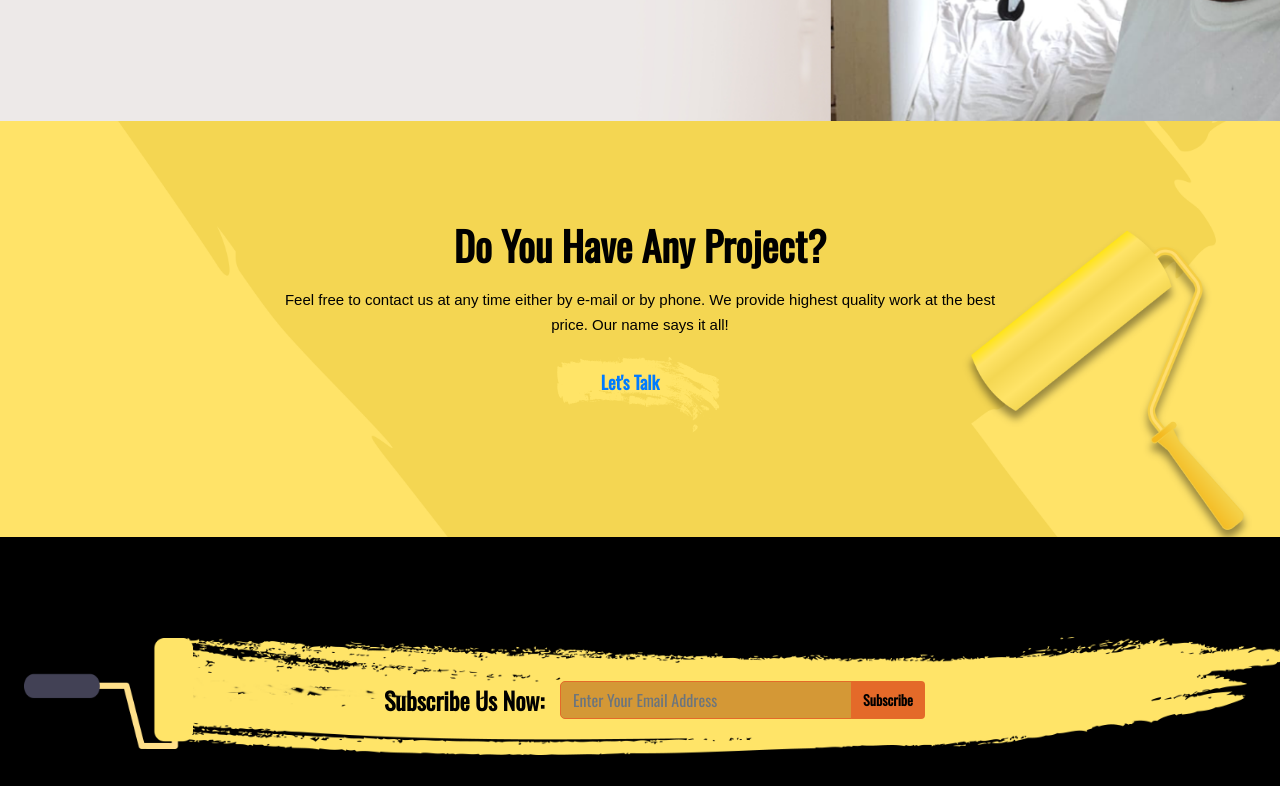
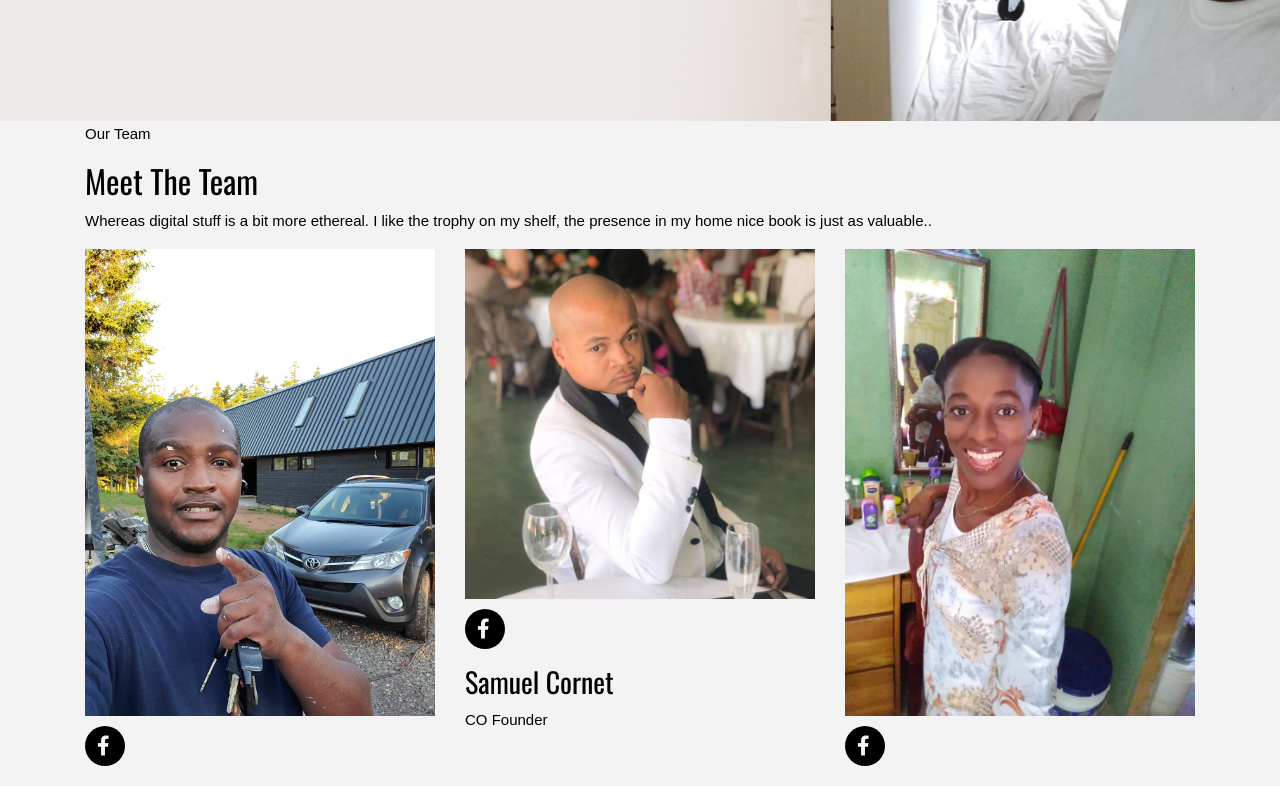
Before and after one commit to cornets28/tru-color-painting, a React (Create React App) app: page /about-us in a window 1280 px wide. Shown: the part 2100-2886 px from the top of the page. Built offline with nearby package versions, Linux system fonts and the light colour scheme.

Commit message:
display the team members

```diff
--- a/src/component/AboutUs.js
+++ b/src/component/AboutUs.js
@@ -2,11 +2,12 @@ import React, { Component } from "react";
 import { Link } from "react-router-dom";
 import { PaintingConsumer } from "../context";
 import Carousel from "./Carousel";
-import { carouselPhotos } from "../data";
+import { carouselPhotos, team } from "../data";
+import TeamMember from "./TeamMember";
 
 export default class AboutUs extends Component {
   state = {
-    carouselPics: carouselPhotos,
+    teamMembers: team,
   };
   render() {
     return (
@@ -130,8 +131,8 @@ export default class AboutUs extends Component {
                   <p>
                     We save you a lot of time. You would not have to keep your
                     house disorganized and messed up with painting materials for
-                    weeks. We ensure the timely completion of
-                    your painting project.
+                    weeks. We ensure the timely completion of your painting
+                    project.
                   </p>
                 </div>
                 <div className="row">
@@ -139,7 +140,7 @@ export default class AboutUs extends Component {
                     <div className="expart">
                       <div className="expart-icon">
                         <span className="flaticon-paint ex-1">
-                          <i class="fad fa-fill-drip"></i>
+                          <i className="fad fa-fill-drip"></i>
                         </span>
                       </div>
                       <div className="expart-content">
@@ -157,7 +158,7 @@ export default class AboutUs extends Component {
                     <div className="expart">
                       <div className="expart-icon">
                         <span className="flaticon-paint-1 ex-1">
-                          <i class="far fa-paint-roller"></i>
+                          <i className="far fa-paint-roller"></i>
                         </span>
                       </div>
                       <div className="expart-content">
@@ -174,7 +175,7 @@ export default class AboutUs extends Component {
                     <div className="expart">
                       <div className="expart-icon">
                         <span className="flaticon-graphic-tool ex-1">
-                          <i class="fad fa-paint-brush"></i>
+                          <i className="fad fa-paint-brush"></i>
                         </span>
                       </div>
                       <div className="expart-content">
@@ -191,7 +192,7 @@ export default class AboutUs extends Component {
                     <div className="expart">
                       <div className="expart-icon">
                         <span className="flaticon-pantone ex-1">
-                          <i class="fad fa-brush"></i>
+                          <i className="fad fa-brush"></i>
                         </span>
                       </div>
                       <div className="expart-content">
@@ -209,6 +210,34 @@ export default class AboutUs extends Component {
             </div>
           </div>
         </section>
+
+        <section className="our-team">
+          <div className="container">
+            <div className="os-content">
+              <p>Our Team</p>
+              <h2>Meet The Team</h2>
+              <p>
+                Whereas digital stuff is a bit more ethereal. I like the trophy
+                on my shelf, the presence in my home nice book is just as
+                valuable..
+              </p>
+            </div>
+            <div className="row">
+              <PaintingConsumer>
+                {(value) => {
+                  return value.teamMembers.map((member) => {
+                    return (
+                      <TeamMember
+                        key={member.id}
+                        member={member}
+                      />
+                    );
+                  });
+                }}
+              </PaintingConsumer>
+            </div>
+          </div>
+        </section>
       </React.Fragment>
     );
   }
```
